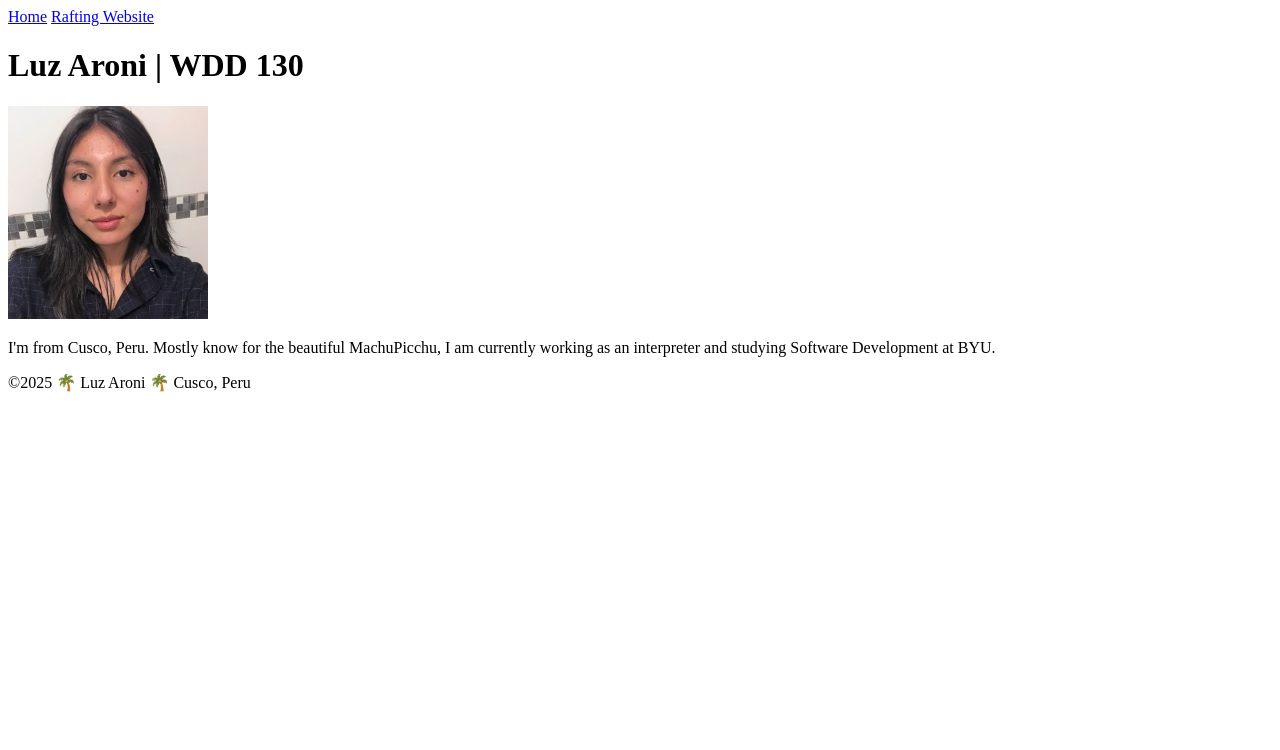
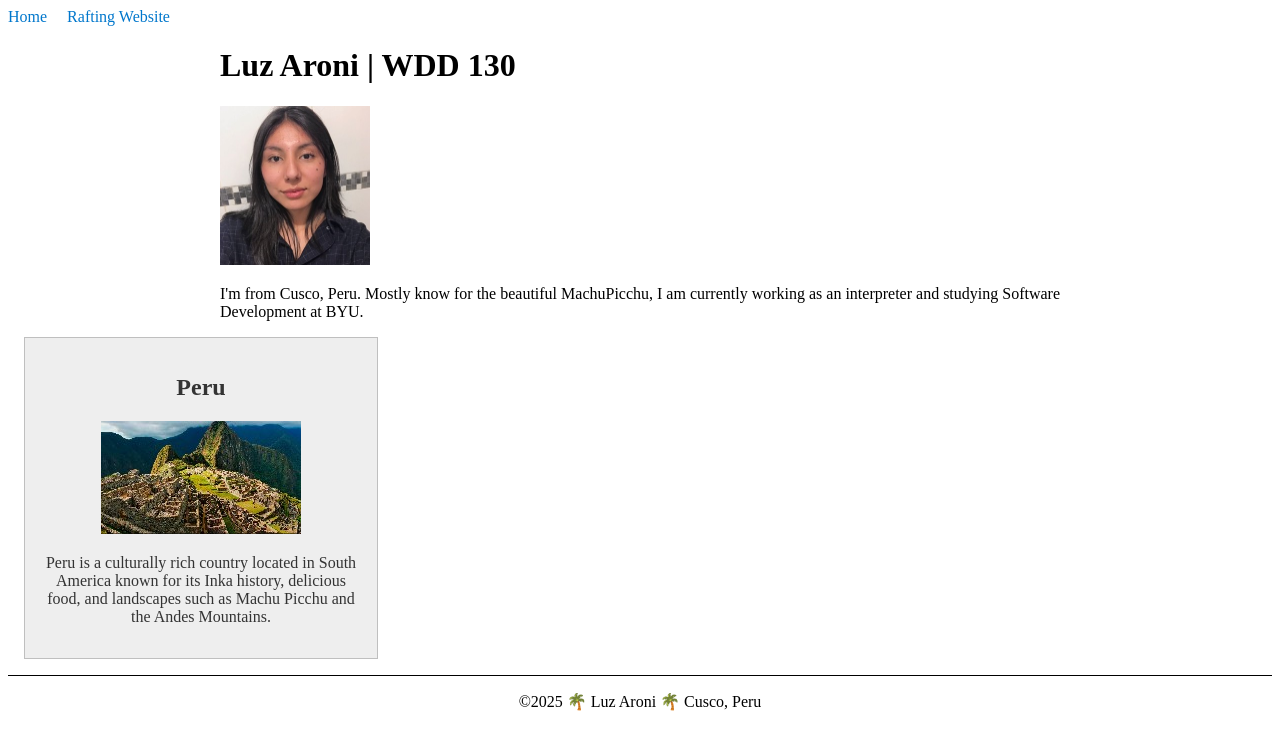
Before and after one commit to sammy-aroni/wdd130, a plain HTML site: page index.html in a window 1280 px wide. Drawn offline with Linux system fonts and the light colour scheme.

Commit message:
Initial commit — add home page and styles

```diff
--- a/index.html
+++ b/index.html
@@ -1,9 +1,13 @@
 <!DOCTYPE html>
 <html lang="en-US">
   <head>
+    </head>
     <meta charset="utf-8">
     <meta name="viewport" content="width=device-width,initial-scale=1.0">
     <title>Luz Aroni | WDD 130</title>
+    <meta name="description" content="Luz Aroni's homepage for WDD 130. Learn about Luz, her background from Peru, and her web development journey.">
+    <meta name="author" content="Luz Aroni">
+    <link rel="stylesheet" href="styles.css">
   </head>
   <body>
     <header>
@@ -17,6 +21,11 @@
       <img src="images/profile.jpg" alt="Hello, my name is Luz Aroni" width="200">
       <p>I'm from Cusco, Peru. Mostly know for the beautiful MachuPicchu, I am currently working as an interpreter and studying Software Development at BYU.</p>
     </main>
+    <aside>
+      <h2>Peru</h2>
+      <img src="images/peru.jpg" alt="Scenic view of Peru">
+      <p>Peru is a culturally rich country located in South America known for its Inka history, delicious food, and landscapes such as Machu Picchu and the Andes Mountains.</p>
+    </aside>
     <footer>
       <p>&copy;2025 🌴 Luz Aroni 🌴 Cusco, Peru</p>
     </footer>
--- /dev/null
+++ b/styles.css
@@ -0,0 +1,34 @@
+main {
+    max-width: 840px;
+    margin: 0 auto;
+  }
+    main img {
+    width: 150px;
+    height: auto;
+  }
+    p {
+    padding: 0;
+  }
+    aside {
+    width: 20rem;
+    margin: 1rem;
+    border: 1px solid rgb(0 0 0 / 0.2);
+    padding: 1rem;
+    background-color: #eee;
+    color: #333;
+    text-align: center;
+  }
+    aside img {
+    width: 200px;
+    height: auto;
+  }
+    footer {
+    margin-top: 15px;
+    border-top: 1px solid #000;
+    text-align: center;
+  }
+  nav a {
+    margin-right: 1rem;
+    text-decoration: none;
+    color: #0077cc;
+  }
```
Also changed, not shown: images/peru.jpg (added), 1 other file.
